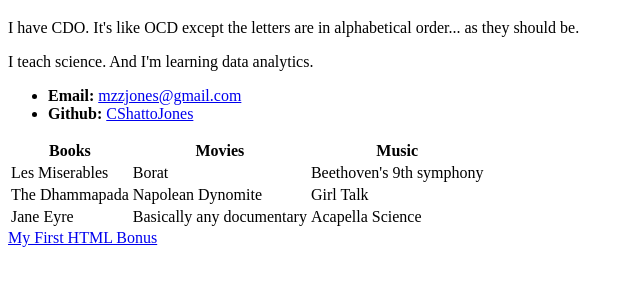
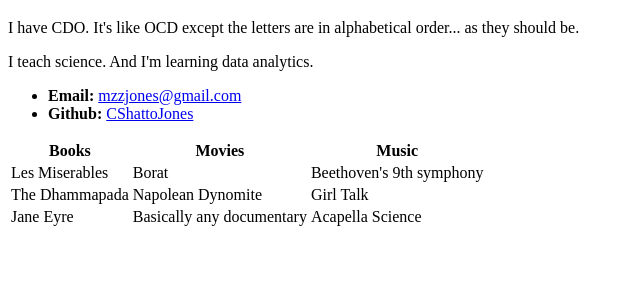
Before and after one commit to CShattoJones/CShattoJones.github.io, a plain HTML site: page index.html in a window 1280 px wide. Shown: the part 61-346 px from the top of the page, without its empty margins (0-640 px from the left). Drawn offline with Linux system fonts and the light colour scheme.

Commit message:
revision

```diff
--- a/index.html
+++ b/index.html
@@ -41,9 +41,6 @@
     </tr>
   </table>
 
-  <!-- Bonus link to last class page -->
-  <a href="../../../../1/Activities/04-Stu_MyFirst_HTML/Solved/my-first-bonus.html">My First HTML Bonus</a>
-
 </body>
 
 </html>
```
